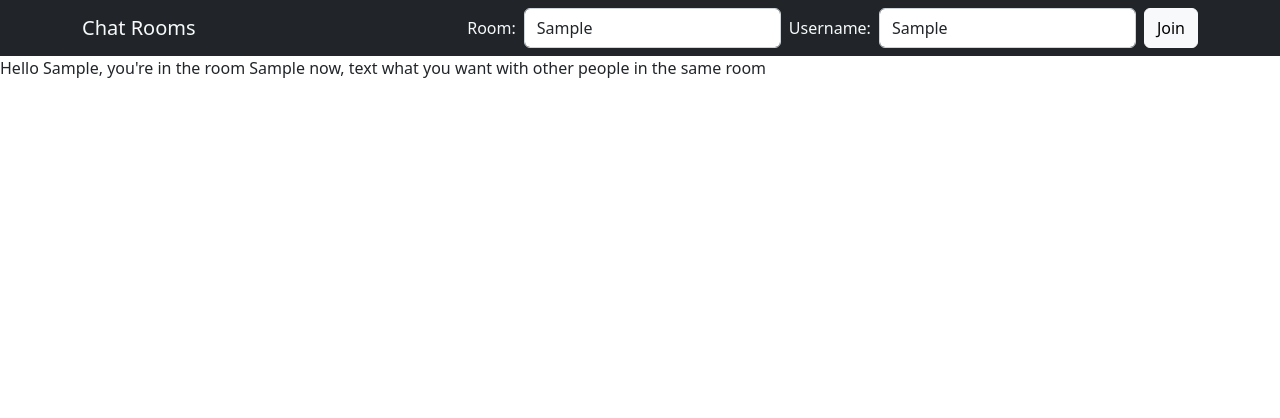
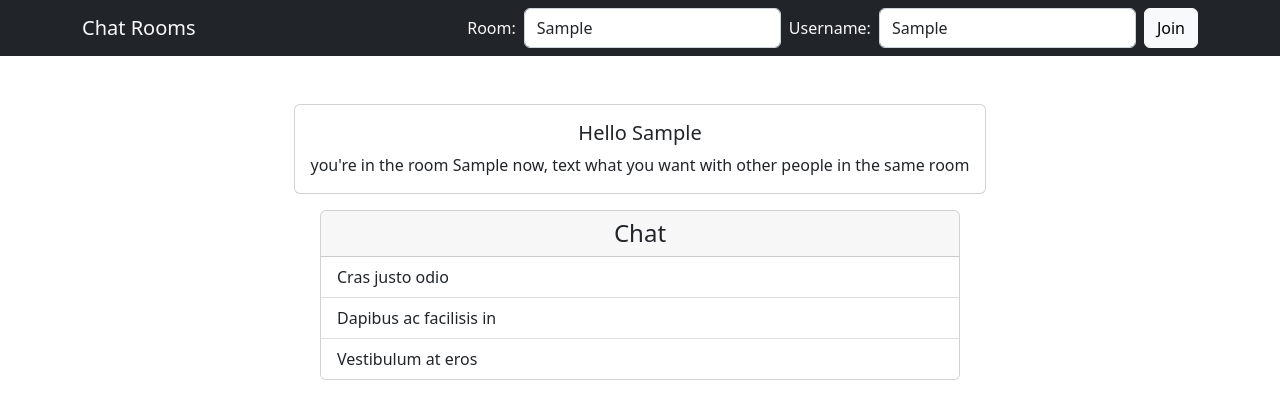
Before and after one commit to denis-junior/ChatRooms, a React (Create React App) app in the folder client/: page / in a window 1280 px wide. Both pictures are taken after typing "Sample", "Sample" into the empty fields and a click on the button "Join". Shown: the top 418 px of the page. Built offline with nearby package versions, Linux system fonts and the light colour scheme; no server answers.

Commit message:
styling for now

```diff
--- a/client/src/App.jsx
+++ b/client/src/App.jsx
@@ -7,6 +7,7 @@ import Form from "react-bootstrap/Form";
 import Container from "react-bootstrap/Container";
 import Button from "react-bootstrap/Button";
 import HelloUser from "./components/HelloUser";
+import ChatMessage from "./components/ChatMessage";
 
 const socket = io.connect("http://localhost:3001");
 
@@ -15,7 +16,7 @@ function App() {
   const [room, setRoom] = useState("");
 
   // Chat State
-  const [chat, setChat] = [];
+  const [chat, setChat] = useState([5]);
 
   // Username State
   const [username, setUsername] = useState("");
@@ -26,10 +27,8 @@ function App() {
 
   const handleRoomAndUser = (e) => {
     e.preventDefault();
-
     const formData = new FormData(e.target)
     const finalData = Object.fromEntries(formData)
-
     setUsername(finalData.username)
     console.log(finalData)
 
@@ -79,8 +78,10 @@ function App() {
           </Nav>
         </Container>
       </Navbar>
-
+      <Container fluid className="d-flex flex-column align-items-center mt-5 justify-content-center">
       {username ? <HelloUser username={username} room={room}/> : <></>}
+      {chat.length ? <ChatMessage/> : <></>}
+      </Container>
 
       {/*
       <input
--- /dev/null
+++ b/client/src/components/ChatMessage.jsx
@@ -0,0 +1,18 @@
+import React from "react";
+import Card from "react-bootstrap/Card";
+import ListGroup from "react-bootstrap/ListGroup";
+
+const ChatMessage = () => {
+  return (
+    <Card className="mt-3" style={{ width: "40rem" }}>
+      <Card.Header as="h4" className="text-center" >Chat</Card.Header>
+      <ListGroup variant="flush">
+        <ListGroup.Item>Cras justo odio</ListGroup.Item>
+        <ListGroup.Item>Dapibus ac facilisis in</ListGroup.Item>
+        <ListGroup.Item>Vestibulum at eros</ListGroup.Item>
+      </ListGroup>
+    </Card>
+  );
+};
+
+export default ChatMessage;
--- a/client/src/components/HelloUser.jsx
+++ b/client/src/components/HelloUser.jsx
@@ -1,7 +1,18 @@
-import React from 'react';
+import React from "react";
+import Card from "react-bootstrap/Card";
 
-const Erase = ({username, room}) => {
-    return ( <p>Hello {username}, you're in the room {room} now, text what you want with other people in the same room</p> );
-}
+const HelloUser = ({ username, room }) => {
+  return (
+    <Card className="d-flex text-center" style={{ maxWidth: '50rem' }}>
+      <Card.Body>
+        <Card.Title>Hello {username}</Card.Title>
+        <Card.Text>
+          you're in the room {room} now, text what you want with other people in
+          the same room
+        </Card.Text>
+      </Card.Body>
+    </Card>
+  );
+};
 
-export default Erase;
+export default HelloUser;
```
